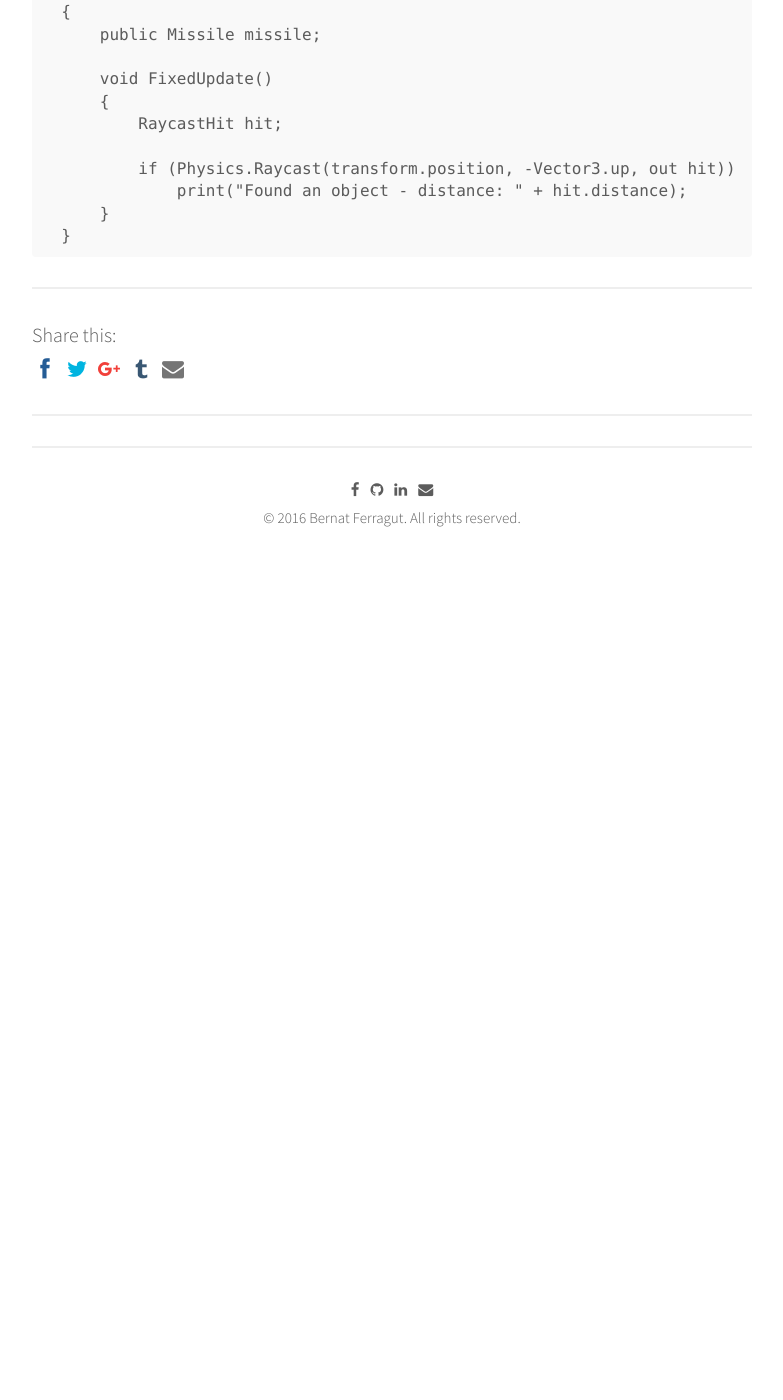
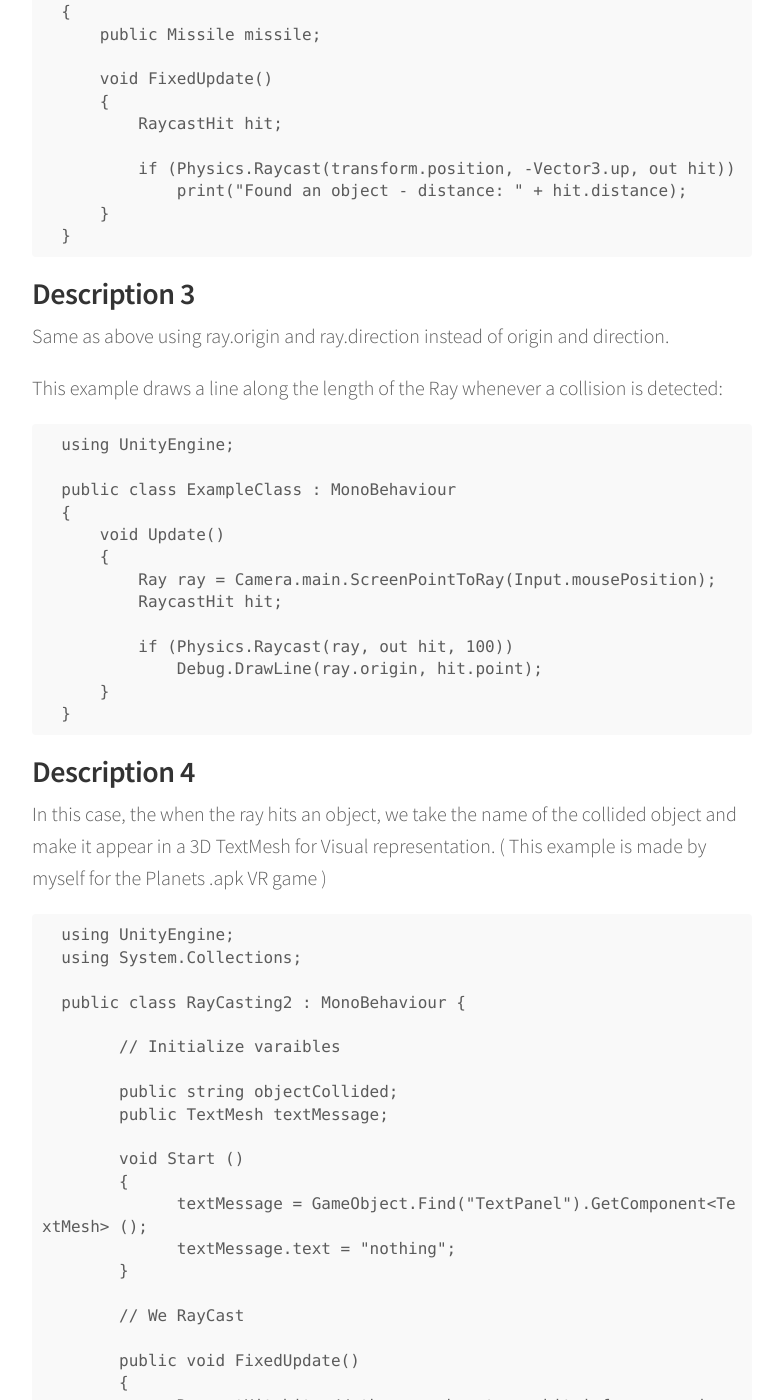
Before and after one commit to bernatferragut/FutureWeb-blog, a Jekyll site: the page built from _posts/29-10-16-VR - Display and Rendering.md, in a window 1280 px wide and 1400 px high, scrolled down 2180 px. Shown: the whole window, without its empty margins (248-1031 px from the left). Built offline with Jekyll 4.4.1, drawn with Linux system fonts in a browser that asks for light colours; nearby versions of some CDN libraries; comment, search, counter and statistics services are not loaded; before the commit the page ends 2810 px from its top, so only the background shows below that; some of the changed text lies outside the part shown.

Commit message:
Update 29-10-16-VR - Display and Rendering.md
Final example of Raycasting showing my own code in the PLanets .apk AVR game.

```diff
--- a/_posts/29-10-16-VR - Display and Rendering.md
+++ b/_posts/29-10-16-VR - Display and Rendering.md
@@ -81,3 +81,71 @@ This example reports the distance between the current object and the reported Co
                   print("Found an object - distance: " + hit.distance);
           }
       }
+
+### Description 3
+
+Same as above using ray.origin and ray.direction instead of origin and direction.
+
+This example draws a line along the length of the Ray whenever a collision is detected:
+
+      using UnityEngine;
+
+      public class ExampleClass : MonoBehaviour
+      {
+          void Update()
+          {
+              Ray ray = Camera.main.ScreenPointToRay(Input.mousePosition);
+              RaycastHit hit;
+
+              if (Physics.Raycast(ray, out hit, 100))
+                  Debug.DrawLine(ray.origin, hit.point);
+          }
+      }
+
+### Description 4
+
+In this case, the when the ray hits an object, we take the name of the collided object and make it appear
+in a 3D TextMesh for Visual representation. ( This example is made by myself for the Planets .apk VR game )
+
+      using UnityEngine;
+      using System.Collections;
+
+      public class RayCasting2 : MonoBehaviour {
+
+            // Initialize varaibles
+
+            public string objectCollided;
+            public TextMesh textMessage;
+
+            void Start ()
+            {
+                  textMessage = GameObject.Find("TextPanel").GetComponent<TextMesh> ();
+                  textMessage.text = "nothing";
+            }
+
+            // We RayCast
+
+            public void FixedUpdate()
+            {
+                  RaycastHit hit; // the one who stores hit info - very important !!!
+                  Vector3 origin = transform.position;
+                  Vector3 direction = transform.TransformDirection(Vector3.forward);
+                  Ray myRay = new Ray (origin, direction);
+
+                  //If we collide we announce the object collided to the Console and to a 3DText
+
+                  if (Physics.Raycast (myRay, out hit, 100f))
+                  {
+                        objectCollided = hit.collider.gameObject.name;
+
+                        print (objectCollided); // == Debug.Log in Console
+
+                        textMessage.text = objectCollided; // printing to the 3D Text.TextMesh.text
+                  }
+                  else
+                  {
+                        textMessage.text = "nothing"; // printing to the 3D Text.TextMesh.text
+                  }
+            }
+
+      }
```
Also changed, not shown: other parts of _posts/29-10-16-VR - Display and Rendering.md (+2 -2 lines).
